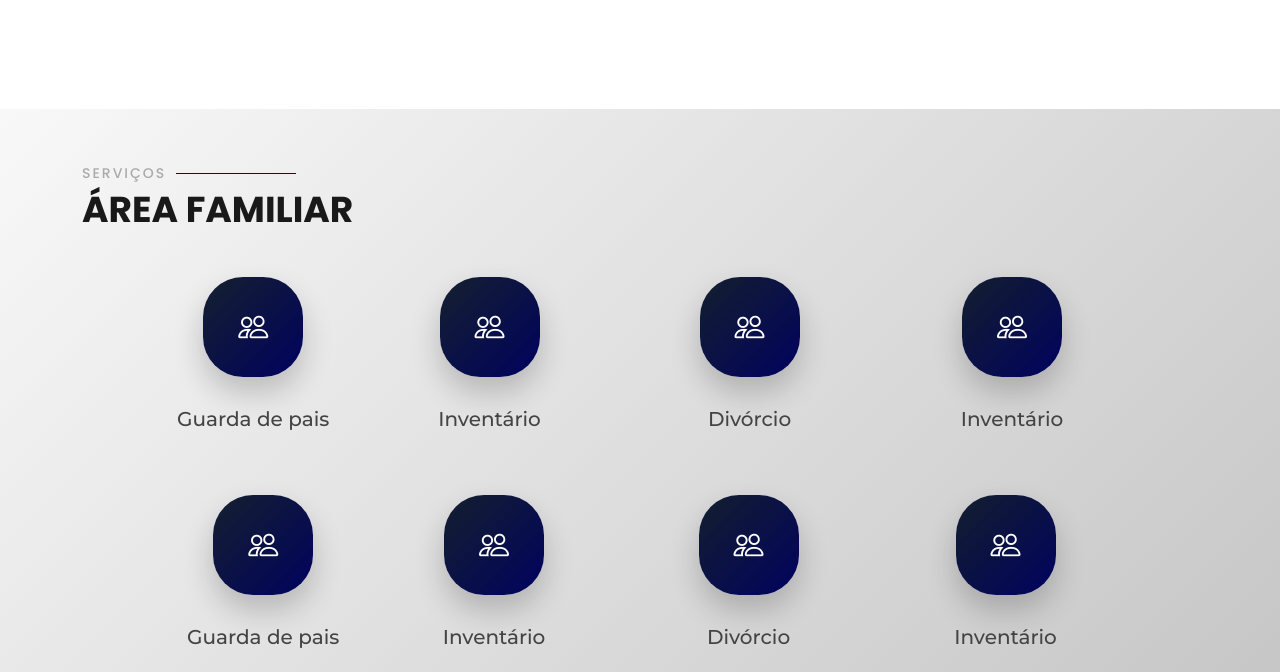
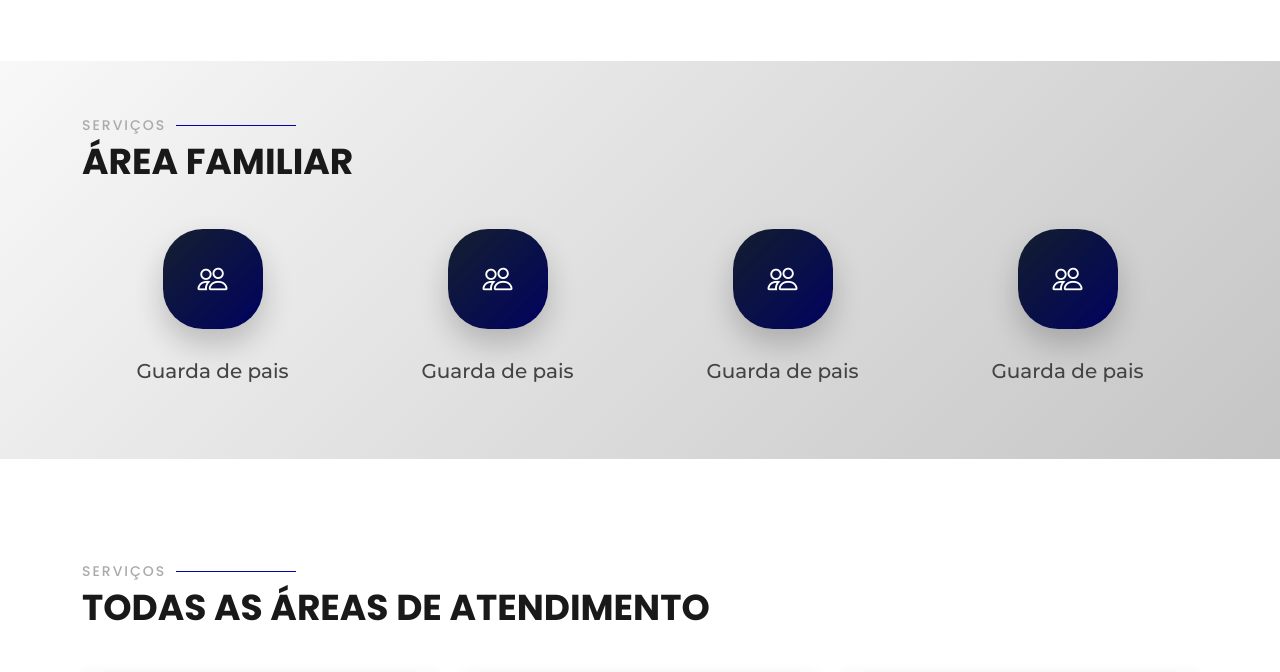
Before and after one commit to Morinian/Andreia_ladding, a plain HTML site: page index.html in a window 1280 px wide. Shown: the part 1520-2192 px from the top of the page. Drawn offline with nearby package versions, Linux system fonts and the light colour scheme.

Commit message:
teste pontos

```diff
--- a/index.html
+++ b/index.html
@@ -223,25 +223,24 @@
 
       </div>
     </section><!-- End About Section -->
-    <br>
-    <br>
+
+
     <br>
     <br>
 
-
-    <section class="pontos">
-      <div class="container" data-aos="fade-up">
+    <!-- ======= Counts Section ======= -->
+    <section id="counts" class="pontos">
+      <div class="container">
 
         <div class="section-title" data-aos="fade-up">
           <h2>Serviços</h2>
           <p>Área Familiar</p>
         </div>
 
-        <div class="row justify-content-end">
-          <div class="col-lg-11">
-            <div class="row justify-content-end">
+        <div class="row" data-aos="fade-up">
 
-              <div class="col-lg-3 col-md-5 col-6 d-md-flex align-items-md-stretch">
+          <div class="col-lg-3 col-md-6">
+            <div class="count-box">
               <div class="feature-1 text-center">
                 <div class="wrap-icon icon-1">
                   <i class="bi bi-people"></i>
@@ -249,52 +248,10 @@
                 <h3 class="mb-3">Guarda de pais</h3>
               </div>
             </div>
-
-              <div class="col-lg-3 col-md-5 col-6 d-md-flex align-items-md-stretch">
-                <div class="feature-1 text-center">
-                  <div class="wrap-icon icon-1">
-                    <i class="bi bi-people"></i>
-                  </div>
-                  <h3 class="mb-3">Inventário</h3>
-                </div>
           </div>
 
-              <div class="col-lg-3 col-md-5 col-6 d-md-flex align-items-md-stretch">
-                <div class="feature-1 text-center">
-                  <div class="wrap-icon icon-1">
-                    <i class="bi bi-people"></i>
-                  </div>
-                  <h3 class="mb-3">Divórcio</h3>
-                </div>
-              </div>
-
-              <div class="col-lg-3 col-md-5 col-6 d-md-flex align-items-md-stretch">
-                <div class="feature-1 text-center">
-                  <div class="wrap-icon icon-1">
-                    <i class="bi bi-people"></i>
-                  </div>
-                  <h3 class="mb-3">Inventário</h3>
-                </div>
-              </div>
-
-
-
-
-            </div>
-
-
-          </div>
-        </div>
-
-     <br>
-     <br>
-        <div class="container" data-aos="fade-up">
-
-          <div class="row justify-content-end">
-            <div class="col-lg-11">
-              <div class="row justify-content-end">
-
-                <div class="col-lg-3 col-md-5 col-6 d-md-flex align-items-md-stretch">
+          <div class="col-lg-3 col-md-6 mt-5 mt-md-0">
+            <div class="count-box">
               <div class="feature-1 text-center">
                 <div class="wrap-icon icon-1">
                   <i class="bi bi-people"></i>
@@ -302,44 +259,41 @@
                 <h3 class="mb-3">Guarda de pais</h3>
               </div>
             </div>
+          </div>
 
-                <div class="col-lg-3 col-md-5 col-6 d-md-flex align-items-md-stretch">
+          <div class="col-lg-3 col-md-6 mt-5 mt-lg-0">
+            <div class="count-box">
               <div class="feature-1 text-center">
                 <div class="wrap-icon icon-1">
                   <i class="bi bi-people"></i>
                 </div>
-                    <h3 class="mb-3">Inventário</h3>
+                <h3 class="mb-3">Guarda de pais</h3>
+              </div>
             </div>
           </div>
 
-                <div class="col-lg-3 col-md-5 col-6 d-md-flex align-items-md-stretch">
+          <div class="col-lg-3 col-md-6 mt-5 mt-lg-0">
+            <div class="count-box">
               <div class="feature-1 text-center">
                 <div class="wrap-icon icon-1">
                   <i class="bi bi-people"></i>
                 </div>
-                    <h3 class="mb-3">Divórcio</h3>
+                <h3 class="mb-3">Guarda de pais</h3>
+              </div>
             </div>
           </div>
 
-                <div class="col-lg-3 col-md-5 col-6 d-md-flex align-items-md-stretch">
-                  <div class="feature-1 text-center">
-                    <div class="wrap-icon icon-1">
-                      <i class="bi bi-people"></i>
         </div>
-                    <h3 class="mb-3">Inventário</h3>
+
       </div>
-                </div>
+    </section>
+
+
+    <br>
+    <br>
 
 
 
-
-              </div>
-
-
-            </div>
-          </div>
-
-        </section>
 
     <!-- ======= About Boxes Section ======= -->
     <section id="about-boxes" class="about-boxes">
```
Lines whose indentation alone changed are shown as unchanged.
